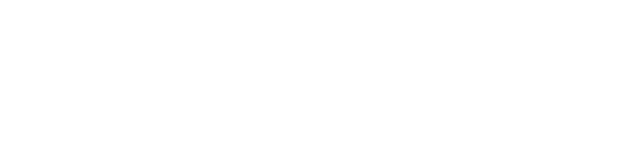
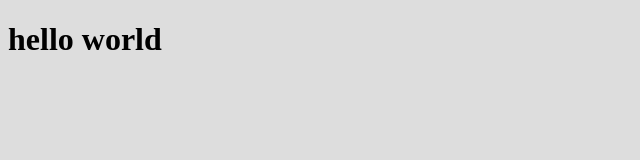
Before and after one commit to GDSC-RTU/personal-portfolio, a plain HTML site: page index.html in a window 1280 px wide. Shown: the whole page, without its empty margins (0-640 px from the left). Drawn offline with Linux system fonts and the light colour scheme.

Commit message:
Added basic html, css and javascript files and linked them with the html file.

```diff
--- a/index.html
+++ b/index.html
@@ -5,8 +5,10 @@
     <meta http-equiv="X-UA-Compatible" content="IE=edge">
     <meta name="viewport" content="width=device-width, initial-scale=1.0">
     <title>Portfolio</title>
+    <link rel="stylesheet" href="style.css">
 </head>
 <body>
-
+  <h1>hello world</h1>
+    <script src="index.js" charset="utf-8"></script>
 </body>
 </html>
--- /dev/null
+++ b/index.js
@@ -0,0 +1 @@
+console.log("random msg");
```
